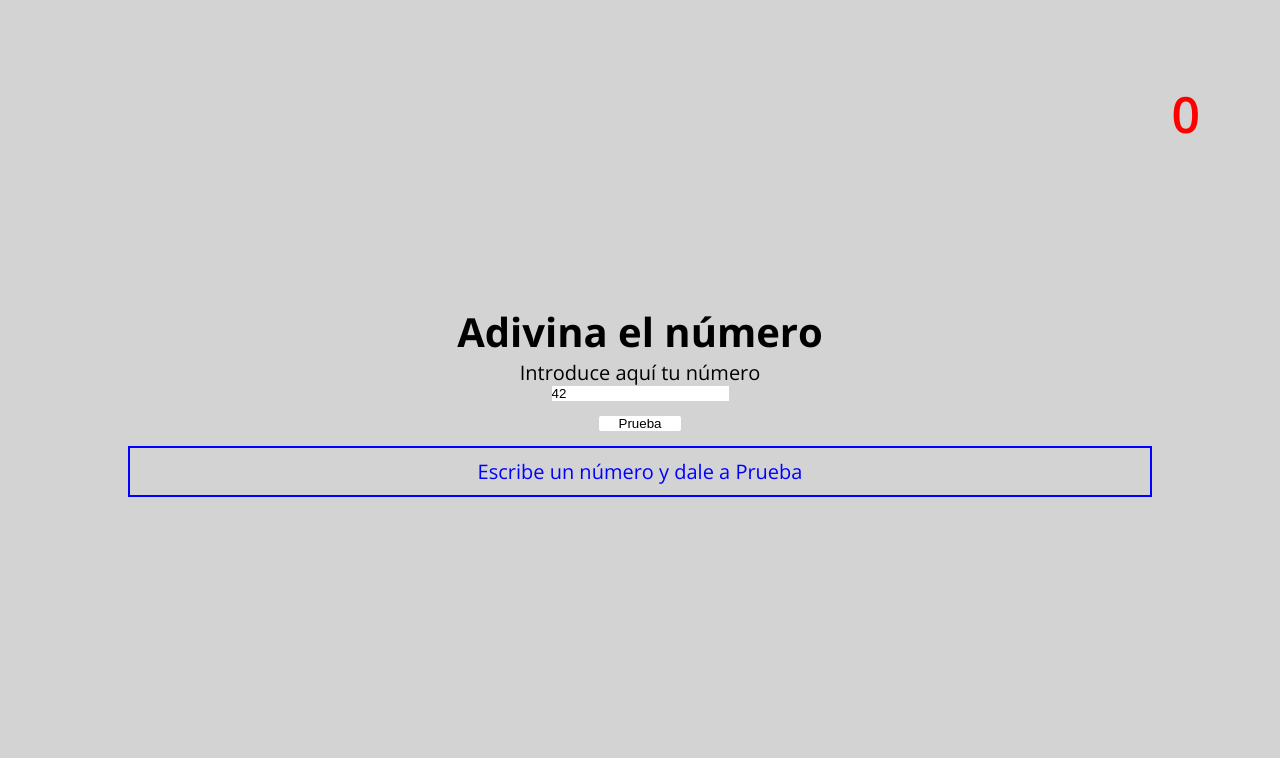
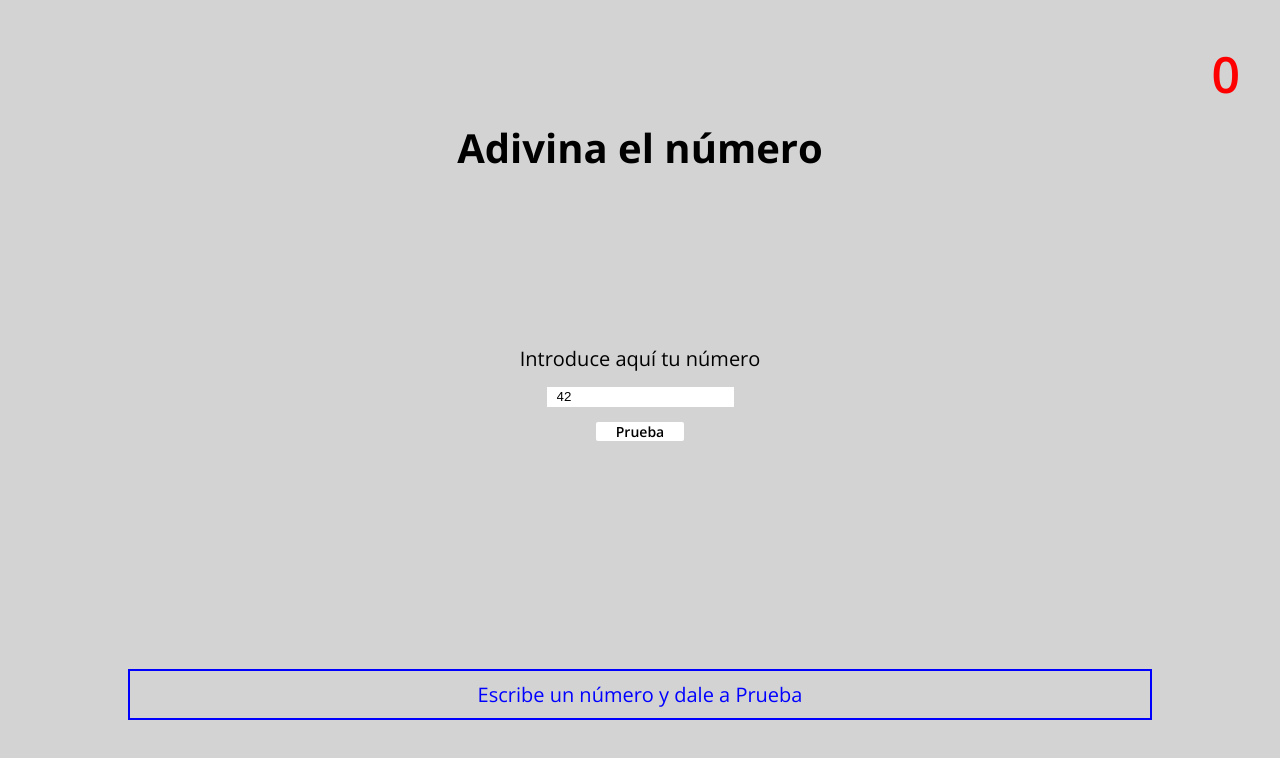
Before and after one commit to oljuanfe/dorcas-s2-evaluacion-intermedia-oljuanfe, a website: page index.html in a window 1280 px wide. Drawn offline with nearby package versions, Linux system fonts and the light colour scheme.

Commit message:
Finish css

```diff
--- a/scss/components/_forms.scss
+++ b/scss/components/_forms.scss
@@ -0,0 +1,5 @@
+.number-box {
+  margin-top: 15px;
+  padding-left: 10px;
+  height: 20px;
+}
--- a/scss/components/_typography.scss
+++ b/scss/components/_typography.scss
@@ -1,3 +1,12 @@
+.title-text {
+  font-weight: $weigth-bold;
+  font-size: $size-l;
+}
+
+.test-btn-text {
+  font: $weigth-semibold $size-s $font-primary;
+}
+
 .clues-text {
   color: $color-terciary;
 
--- a/scss/core/_variables.scss
+++ b/scss/core/_variables.scss
@@ -18,7 +18,7 @@ $weigth-bold: 700;
 
 /*Tamaño fuentes*/
 
-$size-s: 12px;
+$size-s: 14px;
 $size-m: 20px;
-$size-l: 26px;
+$size-l: 40px;
 $size-xl: 50px;
--- a/scss/layout/_counter.scss
+++ b/scss/layout/_counter.scss
@@ -1,5 +1,5 @@
 .tries-box {
 position: absolute;
-top: 10vh;
-right: 10vh;
+top: 5vh;
+right: 5vh;
 }
--- a/scss/pages/_home.scss
+++ b/scss/pages/_home.scss
@@ -13,10 +13,17 @@
   align-items: center;
 }
 
+.title {
+  text-align: center;
+  position: absolute;
+  top: 15vh;
+}
+
 .clues-box {
   width: 80%;
   padding: 10px;
-  display: block;
   border: 2px solid $color-terciary;
   text-align: center;
+  position: absolute;
+  bottom: 10vh;
 }
```
Also changed, not shown: css/main.css.
